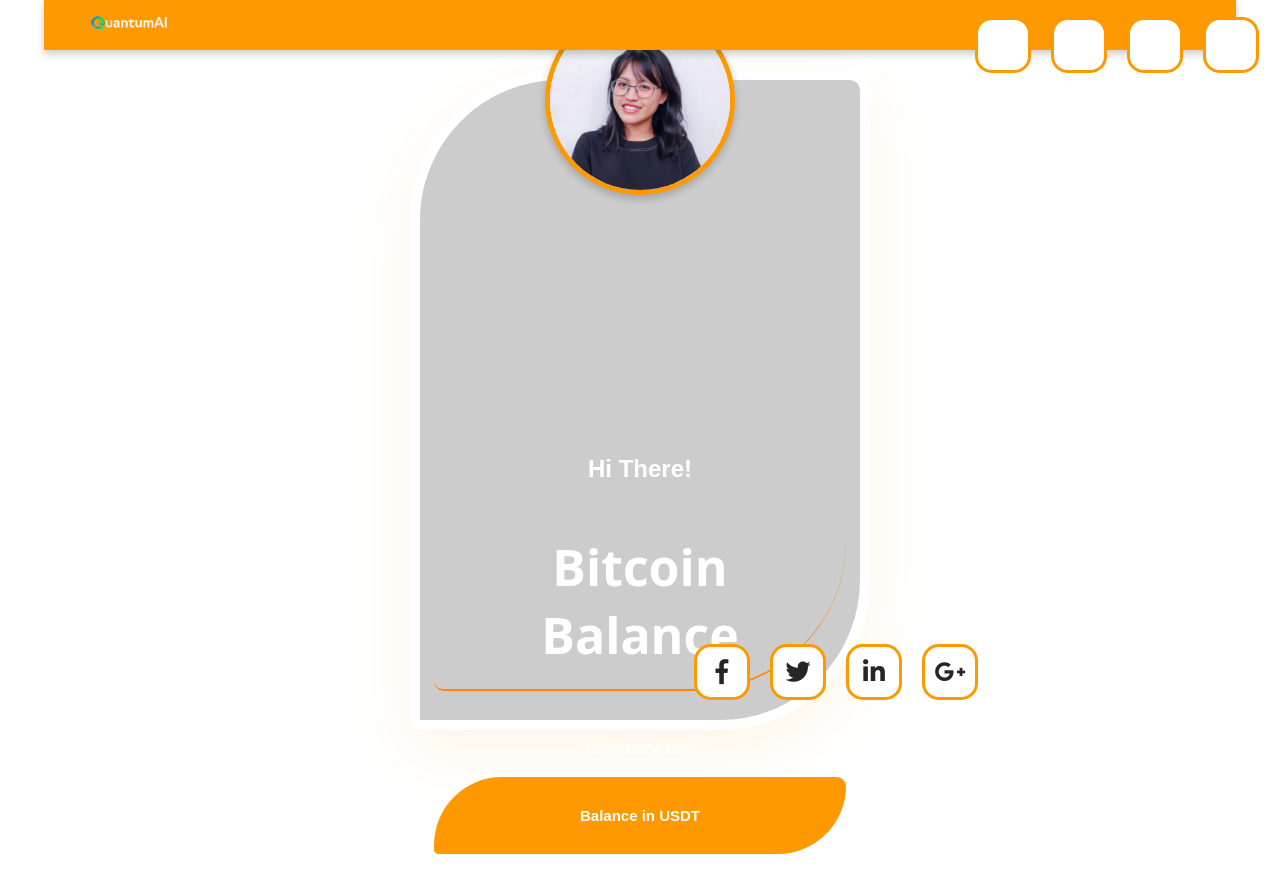
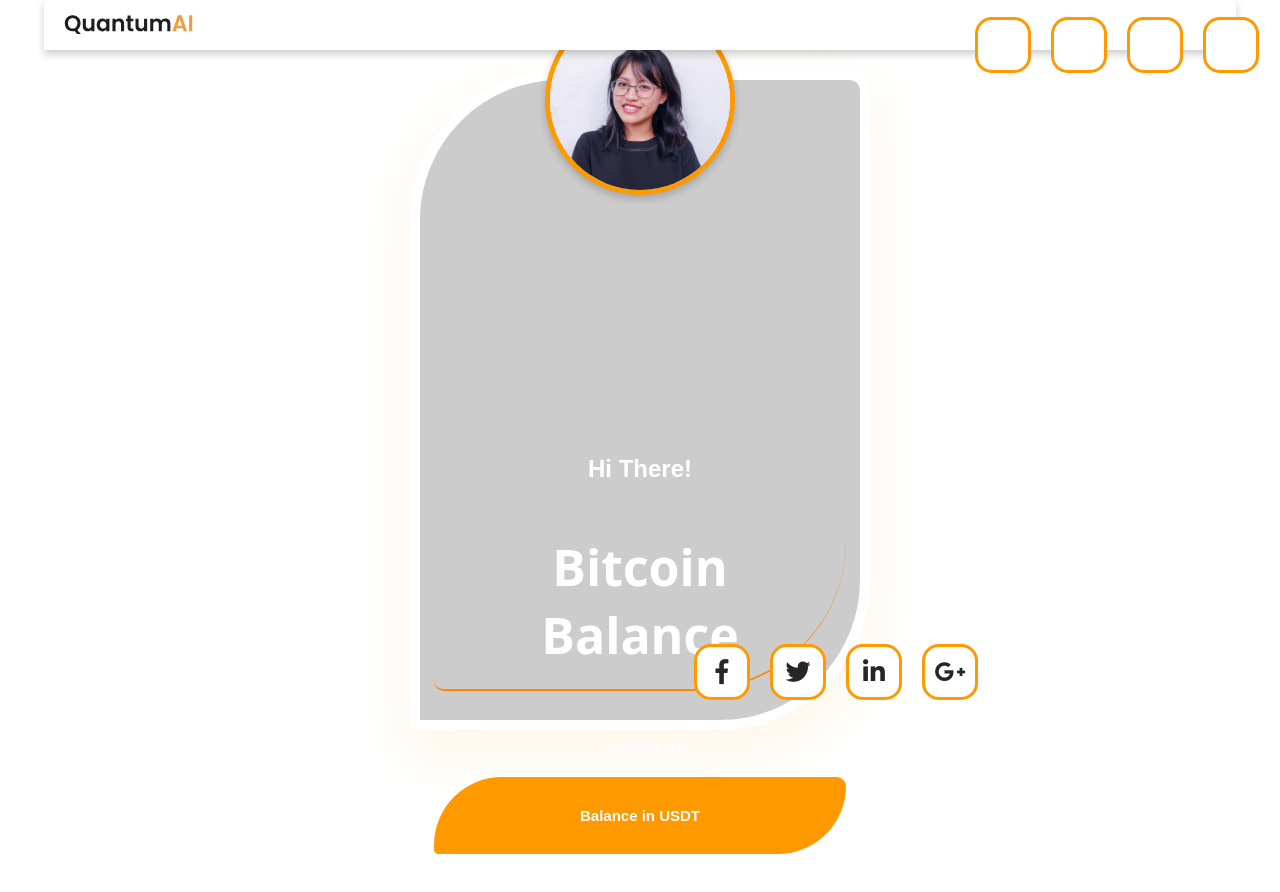
Before and after one commit to Austine2690/BALANCE, a plain HTML site: page index.html in a window 1280 px wide. Drawn offline with Linux system fonts and the light colour scheme.

Commit message:
Third Commit

```diff
--- a/index.html
+++ b/index.html
@@ -14,7 +14,7 @@
 
     <header class="header">
         <div class="logo">
-            <img src="img/logo.png" alt="Logo">
+            <img src="img/Group 4.svg" alt="Logo">
         </div>
         <div class="hamburger" onclick="toggleMenu()">
             <i class="fas fa-bars"></i>
--- a/style.css
+++ b/style.css
@@ -20,8 +20,8 @@ body {
     align-items: center;
     padding: 10px 20px;
 
-    background-color: #ff9900;
-    color: #fff;
+    background-color: #ffffff;
+    color: #ff9900;
     position: fixed;
     top: 0;
     height: 30px;
@@ -509,7 +509,7 @@ ul li:nth-child(4) a:before {
         top: 60px;
         right: 0;
         background-color: #ff9900;
-        backdrop-filter: blur(50px);
+        /* backdrop-filter: blur(50px); */
         width: 100%;
         box-shadow: 0 4px 8px rgba(0, 0, 0, 0.2);
     }
```
Also changed, not shown: img/Group 4-1.svg (added), img/Group 4.svg (added).
